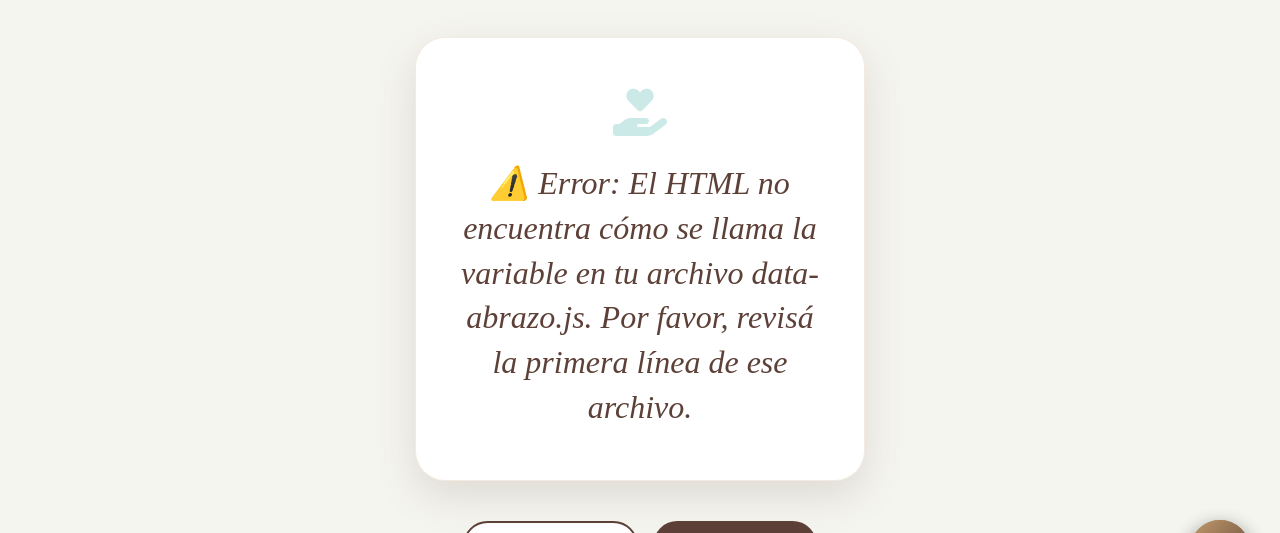
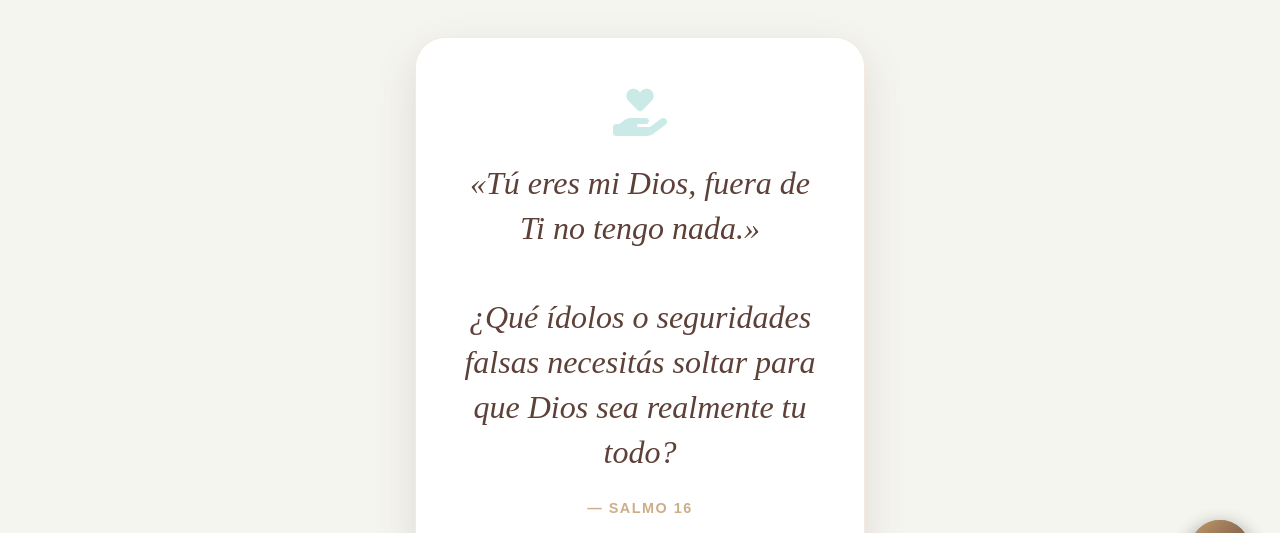
Before and after one commit to licbongiorno/capilla, a plain HTML site: page mazos/abrazo.html in a window 1280 px wide. Shown: the part 190-723 px from the top of the page. Drawn offline with Linux system fonts and the light colour scheme.

Commit message:
Update abrazo.html

```diff
--- a/mazos/abrazo.html
+++ b/mazos/abrazo.html
@@ -10,6 +10,21 @@
     <link rel="icon" type="image/png" href="../favicon.png">
     <link rel="stylesheet" href="../master-estilos.css">
     <link rel="stylesheet" href="https://cdnjs.cloudflare.com/ajax/libs/font-awesome/6.5.0/css/all.min.css">
+
+    <style>
+        /* Estilo adicional para la cita bíblica dentro de la carta */
+        .card-cita {
+            font-family: 'Montserrat', sans-serif;
+            font-size: 0.9rem;
+            font-weight: 700;
+            color: var(--acento);
+            margin-top: 25px;
+            text-transform: uppercase;
+            letter-spacing: 1.5px;
+            opacity: 0.8;
+            transition: 0.3s;
+        }
+    </style>
 </head>
 <body>
     <noscript><iframe src="https://www.googletagmanager.com/ns.html?id=GTM-TZ6QSWZ6" height="0" width="0" style="display:none;visibility:hidden"></iframe></noscript>
@@ -27,8 +42,8 @@
                 <li><a href="#" onclick="toggleModal('modalOfrenda')">Ofrenda</a></li>
             </ul>
             <div class="nav-actions">
-                <button class="icon-btn" onclick="toggleDarkMode()"><i class="fas fa-moon" id="darkIcon"></i></button>
-                <button class="menu-toggle" onclick="toggleMenu()"><span></span><span></span><span></span></button>
+                <button class="icon-btn" onclick="toggleDarkMode()" aria-label="Cambiar modo oscuro"><i class="fas fa-moon" id="darkIcon"></i></button>
+                <button class="menu-toggle" onclick="toggleMenu()" aria-label="Menú"><span></span><span></span><span></span></button>
             </div>
         </div>
     </nav>
@@ -40,7 +55,8 @@
         <div class="card-scene">
             <div class="card-display" id="cardBox">
                 <i class="fas fa-hand-holding-heart card-icon" style="color: #80CBC4;"></i>
-                <div class="card-text" id="cardText">Cargando reflexión...</div>
+                <div class="card-text" id="cardText" style="white-space: pre-wrap;">Cargando reflexión...</div>
+                <div class="card-cita" id="cardCita"></div>
             </div>
         </div>
 
@@ -71,53 +87,48 @@
     <script src="../config-global.js"></script>
 
     <script>
-        // 3. BUSCAMOS CÓMO SE LLAMA LA VARIABLE EN TU ARCHIVO JS
-        // Esto revisa los nombres más comunes que pudimos haberle puesto.
-        let listaPreguntas = [];
-
-        if (typeof preguntas !== 'undefined') { listaPreguntas = preguntas; }
-        else if (typeof preguntasAbrazo !== 'undefined') { listaPreguntas = preguntasAbrazo; }
-        else if (typeof dataAbrazo !== 'undefined') { listaPreguntas = dataAbrazo; }
-        else if (typeof abrazo !== 'undefined') { listaPreguntas = abrazo; }
-        else {
-            // Si no encuentra ninguna, muestra este mensaje para avisarte.
-            listaPreguntas = ["⚠️ Error: El HTML no encuentra cómo se llama la variable en tu archivo data-abrazo.js. Por favor, revisá la primera línea de ese archivo."];
+        // Leemos la variable específica de tu archivo data-abrazo.js
+        let mazoPreguntas = [];
+        if (typeof CARTAS_ABRAZO !== 'undefined') {
+            mazoPreguntas = CARTAS_ABRAZO;
+        } else {
+            mazoPreguntas = [{ q: "Error: No se encontró el archivo data-abrazo.js o la variable CARTAS_ABRAZO.", a: "Soporte Técnico" }];
         }
 
-        const mazoData = {
-            titulo: "Abrazo de Dios",
-            preguntas: listaPreguntas
-        };
-
-        // Elegimos una carta al azar al entrar
-        let currentIdx = Math.floor(Math.random() * mazoData.preguntas.length);
+        let currentIdx = Math.floor(Math.random() * mazoPreguntas.length);
 
         document.addEventListener('DOMContentLoaded', () => {
-            document.getElementById('cardText').innerText = mazoData.preguntas[currentIdx];
+            actualizarCartaDOM();
         });
+
+        function actualizarCartaDOM() {
+            // El texto viene con saltos de línea (\n\n), el CSS white-space los respeta.
+            document.getElementById('cardText').innerText = mazoPreguntas[currentIdx].q;
+            document.getElementById('cardCita').innerText = "— " + mazoPreguntas[currentIdx].a;
+        }
 
         function proximaCarta() {
             const card = document.getElementById('cardBox');
             card.classList.add('changing');
 
             setTimeout(() => {
-                // Selecciona otra al azar (para aprovechar las 72 preguntas)
                 let newIdx;
                 do {
-                    newIdx = Math.floor(Math.random() * mazoData.preguntas.length);
-                } while (newIdx === currentIdx && mazoData.preguntas.length > 1);
+                    newIdx = Math.floor(Math.random() * mazoPreguntas.length);
+                } while (newIdx === currentIdx && mazoPreguntas.length > 1);
 
                 currentIdx = newIdx;
-                document.getElementById('cardText').innerText = mazoData.preguntas[currentIdx];
+                actualizarCartaDOM();
                 card.classList.remove('changing');
             }, 400);
         }
 
         function compartirWA() {
-            const txt = mazoData.preguntas[currentIdx];
+            const txtPregunta = mazoPreguntas[currentIdx].q;
+            const txtCita = mazoPreguntas[currentIdx].a;
             const url = window.location.href;
-            const link = `https://wa.me/?text=${encodeURIComponent("✨ Una pregunta para el alma:\n\n" + "\"" + txt + "\"\n\nReflexioná acá: " + url)}`;
-            window.open(link, '_blank');
+            const mensaje = `✨ Un abrazo de paz de la Capilla Santa Ana:\n\n${txtPregunta}\n(Cita: ${txtCita})\n\nReflexioná acá: ${url}`;
+            window.open(`https://wa.me/?text=${encodeURIComponent(mensaje)}`, '_blank');
         }
 
         function copiarAlias() {
```
